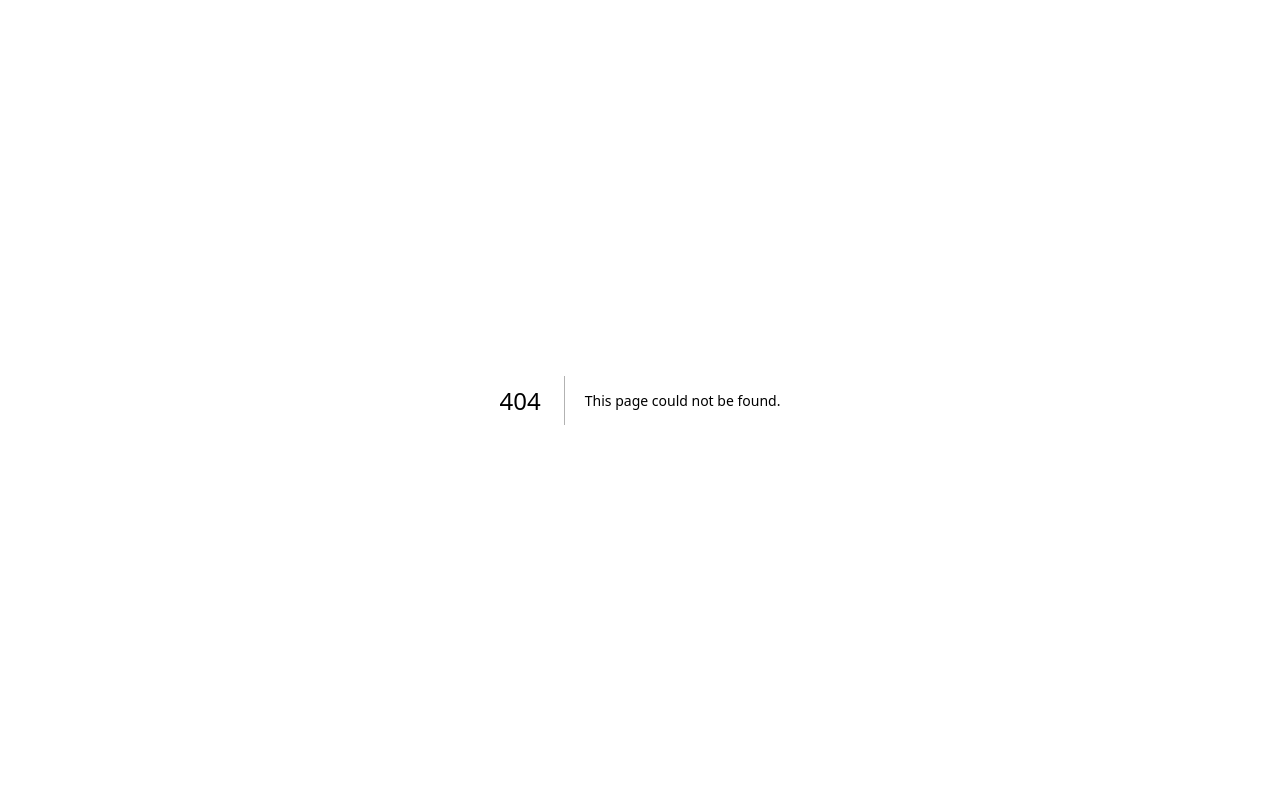
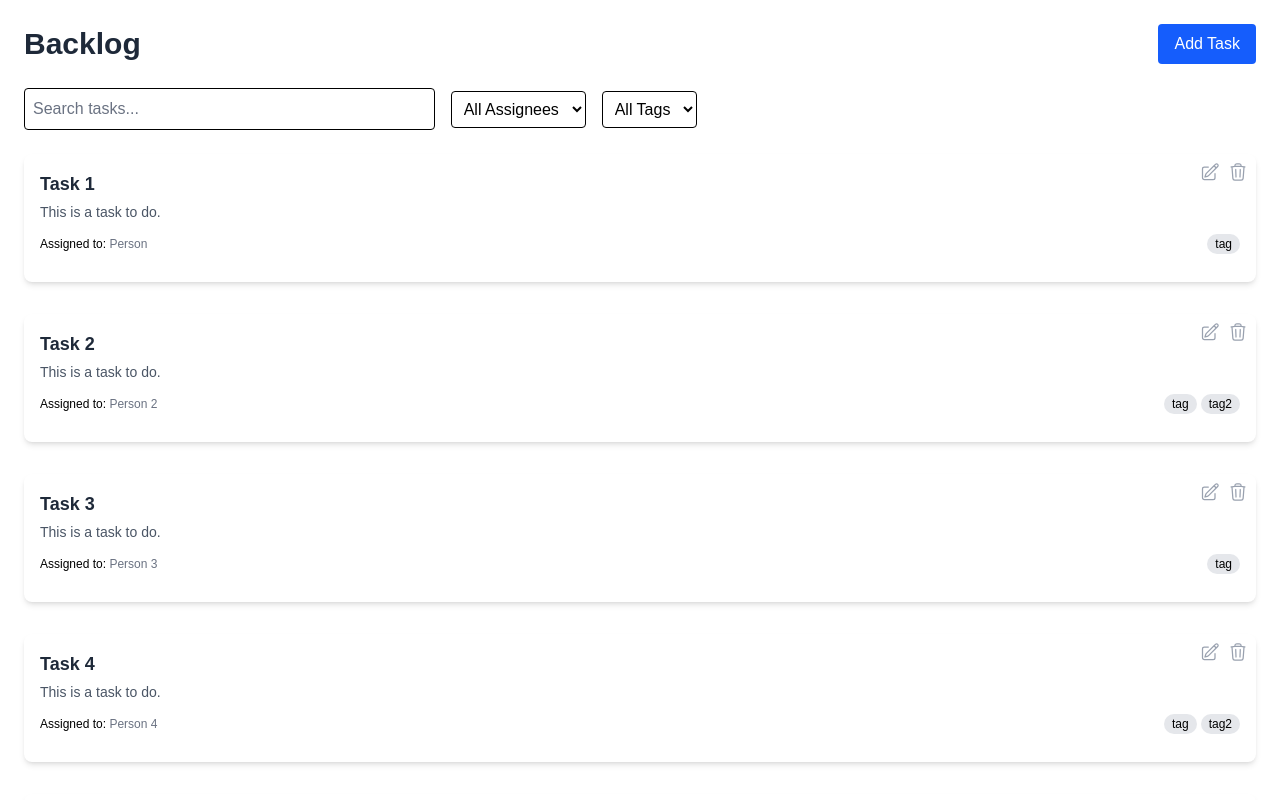
Before and after one commit to geraldanekwe/kanban, a Next.js app: page /backlog in a window 1280 px wide. Before the commit this address had no page. Shown: the top 800 px of the page. Built offline with nearby package versions, Linux system fonts and the light colour scheme.

Commit message:
add backlog page & minor updates to task card

```diff
--- /dev/null
+++ b/app/backlog/page.tsx
@@ -0,0 +1,72 @@
+"use client";
+
+import React, { useState, useCallback } from "react";
+import { TaskCard } from "@/components/TaskCard";
+import { useTasks, TaskFilters } from "@/hooks/useTasks";
+import { TaskModal } from "@/components/TaskModal";
+import { Filters } from "@/components/Filters";
+import { Task } from "@/types/task";
+
+export default function BacklogPage() {
+  const { tasks, addTask, updateTask, deleteTask, setFilters, filters } =
+    useTasks();
+
+  const [modalMode, setModalMode] = useState<"add" | "edit" | "delete">("add");
+  const [selectedTask, setSelectedTask] = useState<Task | null>(null);
+  const [isModalOpen, setIsModalOpen] = useState(false);
+
+  const openModal = useCallback(
+    (task: Task | null, mode: "add" | "edit" | "delete") => {
+      setSelectedTask(task);
+      setModalMode(mode);
+      setIsModalOpen(true);
+    },
+    []
+  );
+
+  return (
+    <div className="min-h-screen bg-white p-6">
+      <div className="flex justify-between items-center mb-6">
+        <h1 className="text-3xl font-bold text-gray-800">Backlog</h1>
+        <button
+          onClick={() => openModal(null, "add")}
+          className="bg-blue-600 text-white px-4 py-2 rounded hover:bg-blue-700 transition"
+        >
+          Add Task
+        </button>
+      </div>
+
+      <Filters
+        tasks={tasks}
+        value={filters}
+        onChange={(newFilters: TaskFilters) => setFilters(newFilters)}
+      />
+
+      <div className="grid gap-4">
+        {tasks.length === 0 ? (
+          <p className="text-gray-500">No tasks match the current filters.</p>
+        ) : (
+          tasks.map((task) => (
+            <TaskCard
+              key={task.id}
+              task={task}
+              onOpenModal={(task, mode) => openModal(task, mode)}
+            />
+          ))
+        )}
+      </div>
+
+      {isModalOpen && (
+        <TaskModal
+          isOpen={isModalOpen}
+          onClose={() => setIsModalOpen(false)}
+          onAddTask={addTask}
+          onUpdateTask={updateTask}
+          onDeleteTask={(task: Task) => deleteTask(task.id)}
+          selectedTask={selectedTask}
+          mode={modalMode}
+        />
+      )}
+    </div>
+  );
+}
--- a/components/TaskCard.tsx
+++ b/components/TaskCard.tsx
@@ -1,4 +1,4 @@
-import { TrashIcon } from "@heroicons/react/24/outline";
+import { TrashIcon, PencilSquareIcon } from "@heroicons/react/24/outline";
 import React from "react";
 import { Task } from "@/types/task";
 
@@ -17,18 +17,31 @@ const TaskCardComponent: React.FC<TaskCardProps> = ({
 
   return (
     <div className="bg-white p-4 rounded-lg shadow-md mb-4 hover:shadow-lg transition-shadow relative">
+      <div className="absolute top-2 right-2 flex gap-2">
+        <button
+          onClick={() => onOpenModal?.(task, "edit")}
+          className="text-gray-400 hover:text-purple-600 transition"
+          aria-label="Edit Task"
+        >
+          <PencilSquareIcon className="h-5 w-5" />
+        </button>
+
         <button
           onClick={() => onOpenModal?.(task, "delete")}
-        className="absolute top-2 right-2 text-gray-400 hover:text-red-500 transition"
+          className="text-gray-400 hover:text-red-500 transition"
           aria-label="Delete Task"
         >
           <TrashIcon className="h-5 w-5" />
         </button>
+      </div>
 
       <h3 className="font-semibold text-lg text-gray-800">{title}</h3>
       <p className="text-gray-600 text-sm mt-1">{description}</p>
       <div className="flex justify-between items-center mt-3">
-        <span className="text-xs text-gray-500">{assignee}</span>
+        <span className="text-xs">
+          <span className="text-black">Assigned to:</span>{" "}
+          <span className="text-gray-500">{assignee}</span>
+        </span>
         <div className="flex gap-1 flex-wrap">
           {tags.map((tag) => (
             <span
@@ -73,15 +86,6 @@ const TaskCardComponent: React.FC<TaskCardProps> = ({
             )}
           </>
         )}
-
-        {onOpenModal && (
-          <button
-            className="text-sm text-purple-600 hover:underline cursor-pointer"
-            onClick={() => onOpenModal(task, "edit")}
-          >
-            Edit
-          </button>
-        )}
       </div>
     </div>
   );
```
Lines whose indentation alone changed are shown as unchanged.
